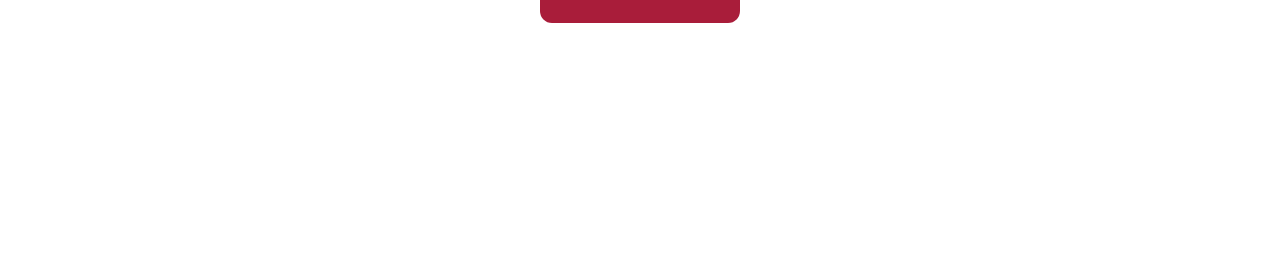
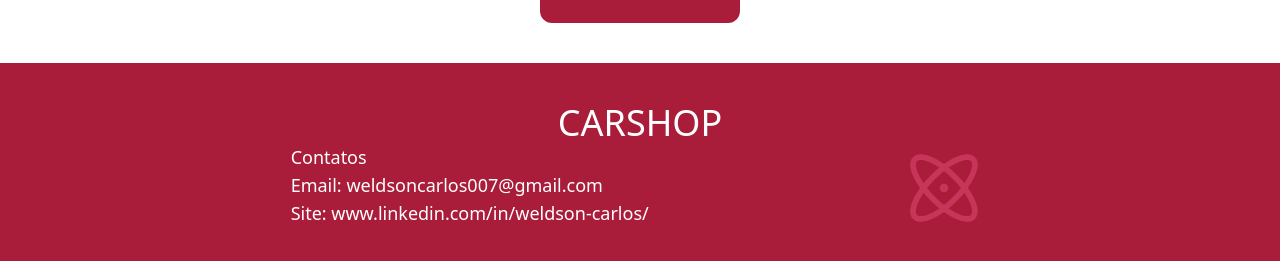
Before and after one commit to weldson01/CARSHOP, a React (Vite) app: page / in a window 1280 px wide. Shown: the part 2801-3062 px from the top of the page. Before the commit the page ends 2824 px from the top, so only its background shows below. Built offline with nearby package versions, Linux system fonts and the light colour scheme.

Commit message:
feat: footer

```diff
--- /dev/null
+++ b/src/layout/footer/Footer.tsx
@@ -0,0 +1,20 @@
+import { Atom } from "@phosphor-icons/react"
+
+
+export const Footer = () => {
+    return (
+        <footer className="flex flex-col mt-10 p-10 justify-center items-center bg-primary text-white">
+            <h2 className="text-4xl">CARSHOP</h2>
+            <div className="flex justify-evenly w-full">
+                <div className="text-lg">
+                    <h3>Contatos</h3>
+                    <a href="mailto:weldsoncarlos007@gmail.com?subject=Olá Weldson, gostaria de falar com você &body=Gostei do seu site CARSHOP e gostaria de falar mais com você sobre...">Email: <span>weldsoncarlos007@gmail.com</span></a>
+                    <p>Site: <span>www.linkedin.com/in/weldson-carlos/</span></p>
+                </div>
+                <div className="text-second">
+                    <Atom size={90}/>
+                </div>
+            </div>
+        </footer>
+    )
+}
--- a/src/pages/home/Home.tsx
+++ b/src/pages/home/Home.tsx
@@ -1,3 +1,4 @@
+import { Footer } from "../../layout/footer/Footer"
 import { Header } from "../../layout/header/Header"
 import { BannerCarOffer } from "./components/BannerCarOffer"
 import { CatalogCar } from "./components/CatalogCar"
@@ -13,6 +14,7 @@
             <BannerCarOffer/>
             <Spacing/>
             <CatalogCar/>
+            <Footer/>
         </main>
     </>
 }
```
